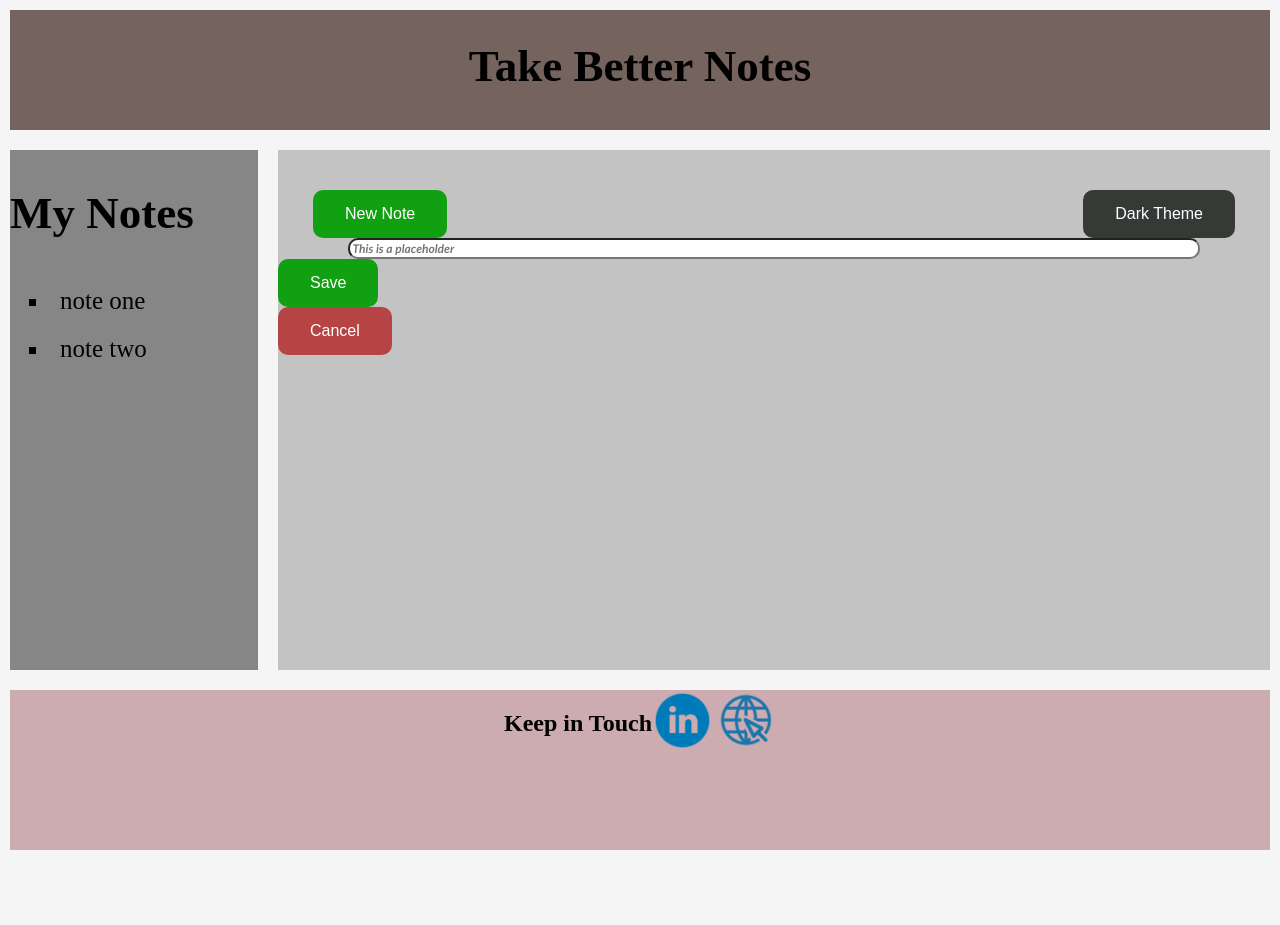
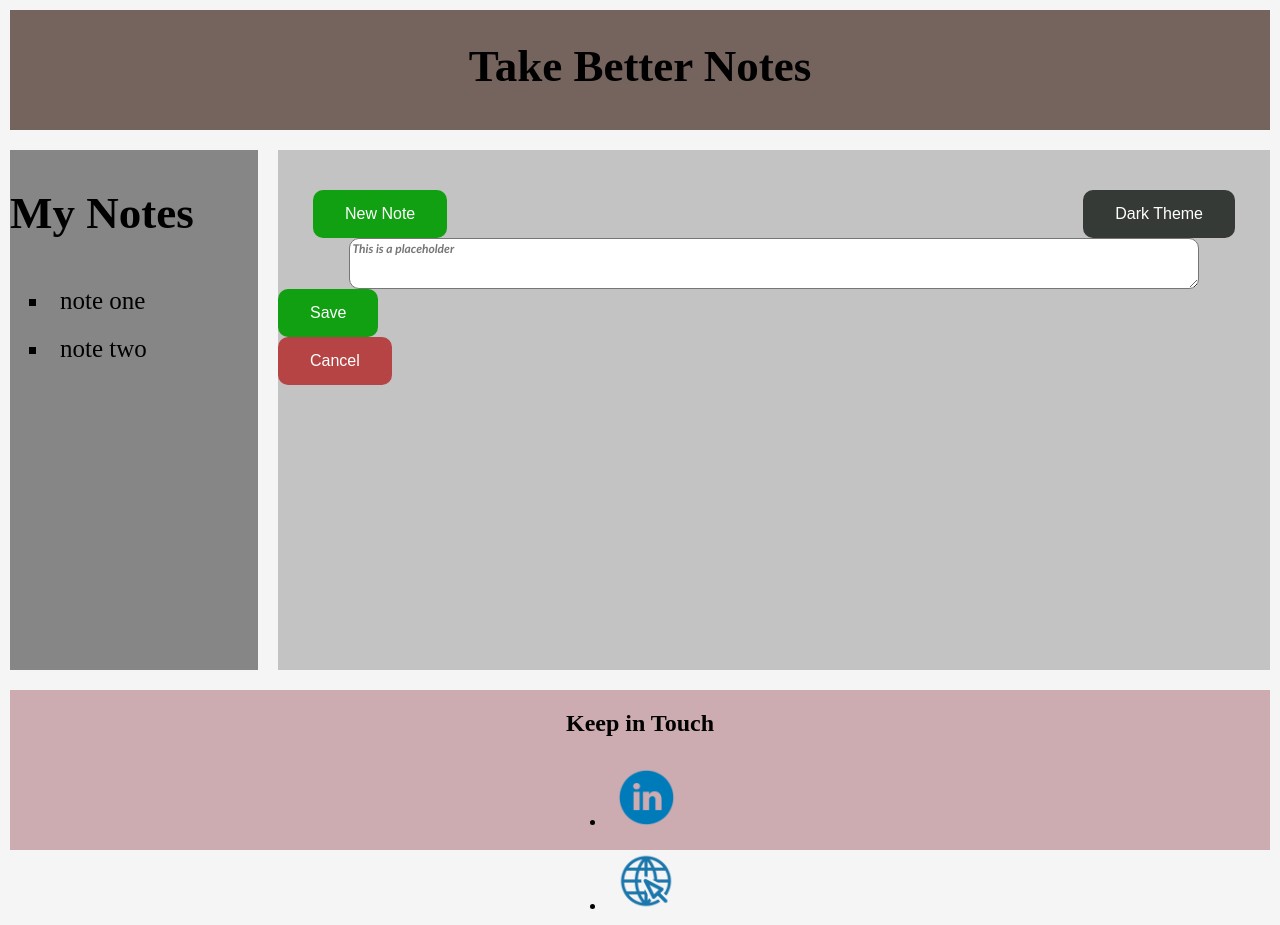
Before and after one commit to MatthewVu1/assignment1, a plain HTML site: page index.html in a window 1280 px wide. Before the commit the page ends 860 px from the top, so only its background shows below. Drawn offline with Linux system fonts and the light colour scheme.

Commit message:
fixed up the issues with placemnt of buttons and the other various sort, making sure they are in the right place.

```diff
--- a/index.html
+++ b/index.html
@@ -4,6 +4,7 @@
         <meta charset="utf-8">
         <title> Notes </title>
         <link rel="stylesheet" href="css/stylesheet.css">
+        <link href="https://fonts.googleapis.com/css2?family=Roboto&display=swap" rel="stylesheet">
 </head>
 <body class="flex-container">
         <header class="header">
@@ -13,7 +14,7 @@
                 <section>
                         <button class="new_note" type="button" onclick="alert('New Note')">New Note</button>
                         <button class="dark_theme" type="button" onclick="alert('Dark Theme')">Dark Theme</button>
-                <input type="text" class="textbox" placeholder="This is a placeholder">
+                        <textarea rows="3" class="textbox" placeholder="This is a placeholder"></textarea>
                         <button class="save" type="button" onclick="alert('Save')">Save</button>
                         <button class="cancel" type="button" onclick="alert('Cancel')">Cancel</button>
                 </section>
@@ -25,10 +26,12 @@
                 </ul>
         </nav>
         <footer class="footer">
-            <h2>Keep in Touch</h2>
                 <section>
-                <a href="https://cdn3.iconfinder.com/data/icons/free-social-icons/67/linkedin_circle_color-512.png"><img src="images/linked_in_circle.png" alt="linked_in_circle" width=60 height=60></a>
-                    <a id="l1" href="https://cdn0.iconfinder.com/data/icons/internet-line/512/Internet_Line-02-512.png"><img src="images/internet_line.png" alt="internet_line" width=60 height=60></a>
+                        <h2 class="footer_bar">Keep in Touch</h2>
+                        <ul class="list2">
+                                <li><a href="https://cdn3.iconfinder.com/data/icons/free-social-icons/67/linkedin_circle_color-512.png"><img src="images/linked_in_circle.png" alt="linked_in_circle" width=60 height=60></a></li>
+                                <li><a href="https://cdn0.iconfinder.com/data/icons/internet-line/512/Internet_Line-02-512.png"><img src="images/internet_line.png" alt="internet_line" width=60 height=60></a></li>
+                        </ul>
                 </section>
         </footer>
     </body>
```
Lines whose indentation alone changed are shown as unchanged.
